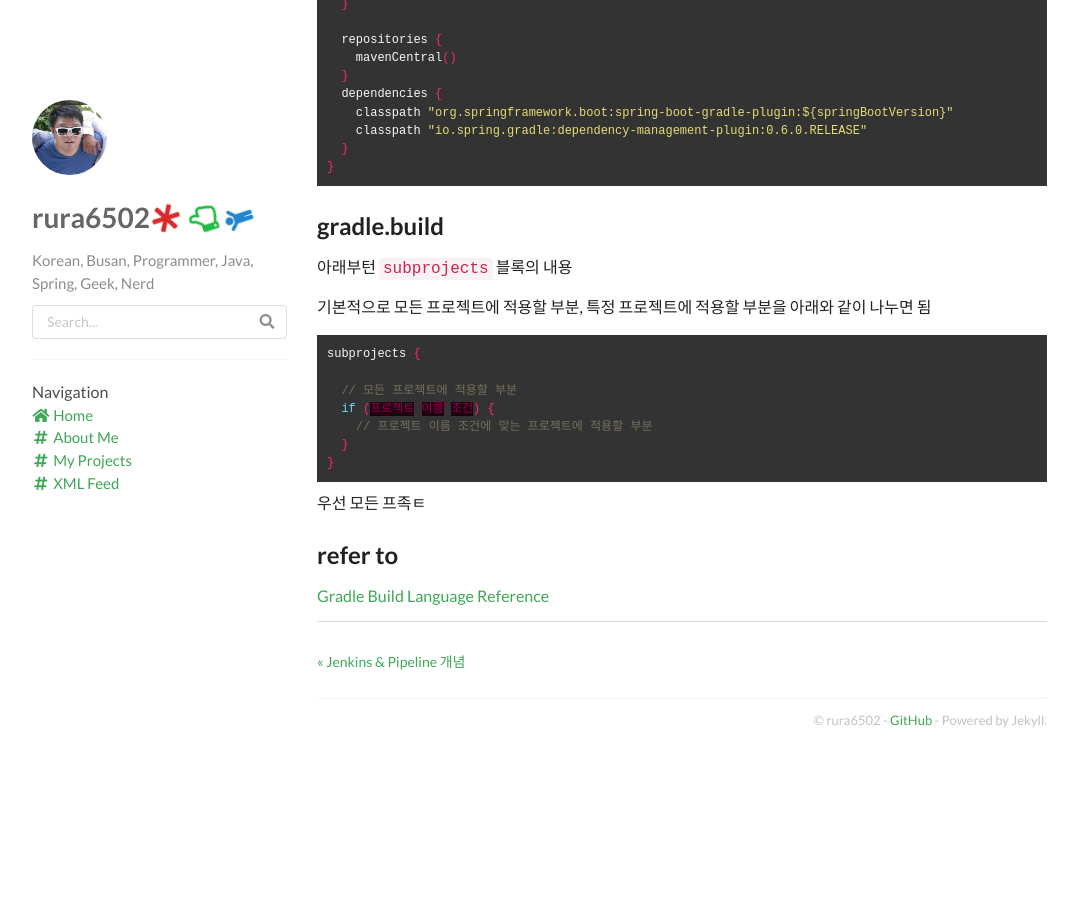
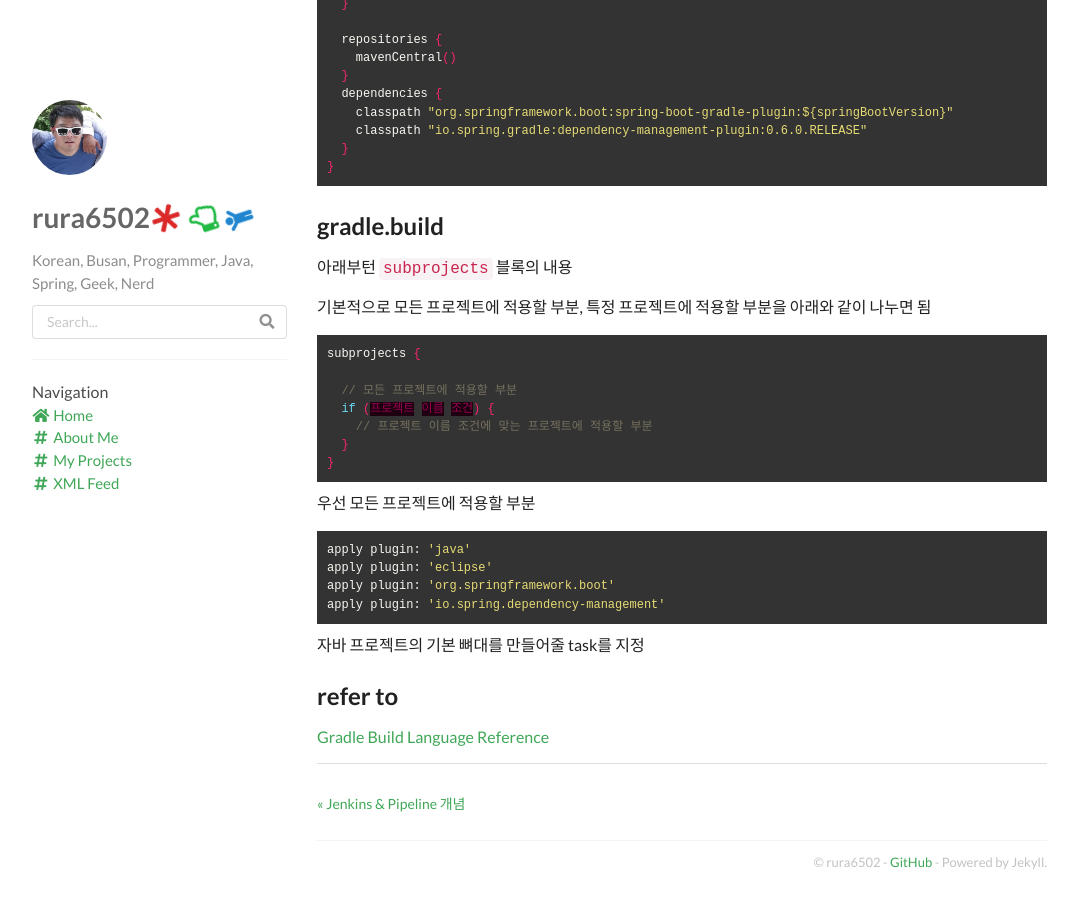
Before and after one commit to rura6502/rura6502.github.io, a Jekyll site: the page built from _posts/2019-05-25-Spring-Boot-Multi-Moudle-Project-using-Advanced-Gradle.md, in a window 1280 px wide and 900 px high, scrolled down 3953 px. Shown: the whole window, without its empty margins (53-1131 px from the left). Built offline with Jekyll 4.4.1, drawn with Linux system fonts in a browser that asks for light colours; nearby versions of some CDN libraries; comment, search, counter and statistics services are not loaded; before the commit the page ends 4711 px from its top, so only the background shows below that.

Commit message:
_posts/2019-05-25-Spring-Boot-Multi-Moudle-Project-using-Advanced-Gradle.md updated from https://stackedit.io/

````diff
--- a/_posts/2019-05-25-Spring-Boot-Multi-Moudle-Project-using-Advanced-Gradle.md
+++ b/_posts/2019-05-25-Spring-Boot-Multi-Moudle-Project-using-Advanced-Gradle.md
@@ -134,7 +134,18 @@ subprojects {
 }
 ```
 
-우선 모든 프족ㅌ
+우선 모든 프로젝트에 적용할 부분
+
+```groovy
+apply plugin: 'java'
+apply plugin: 'eclipse'
+apply plugin: 'org.springframework.boot'
+apply plugin: 'io.spring.dependency-management'
+```
+
+자바 프로젝트의 기본 뼈대를 만들어줄 task를 지정
+
+
 
 
 
````
Also changed, not shown: other parts of _posts/2019-05-25-Spring-Boot-Multi-Moudle-Project-using-Advanced-Gradle.md (+4 -4 lines).
